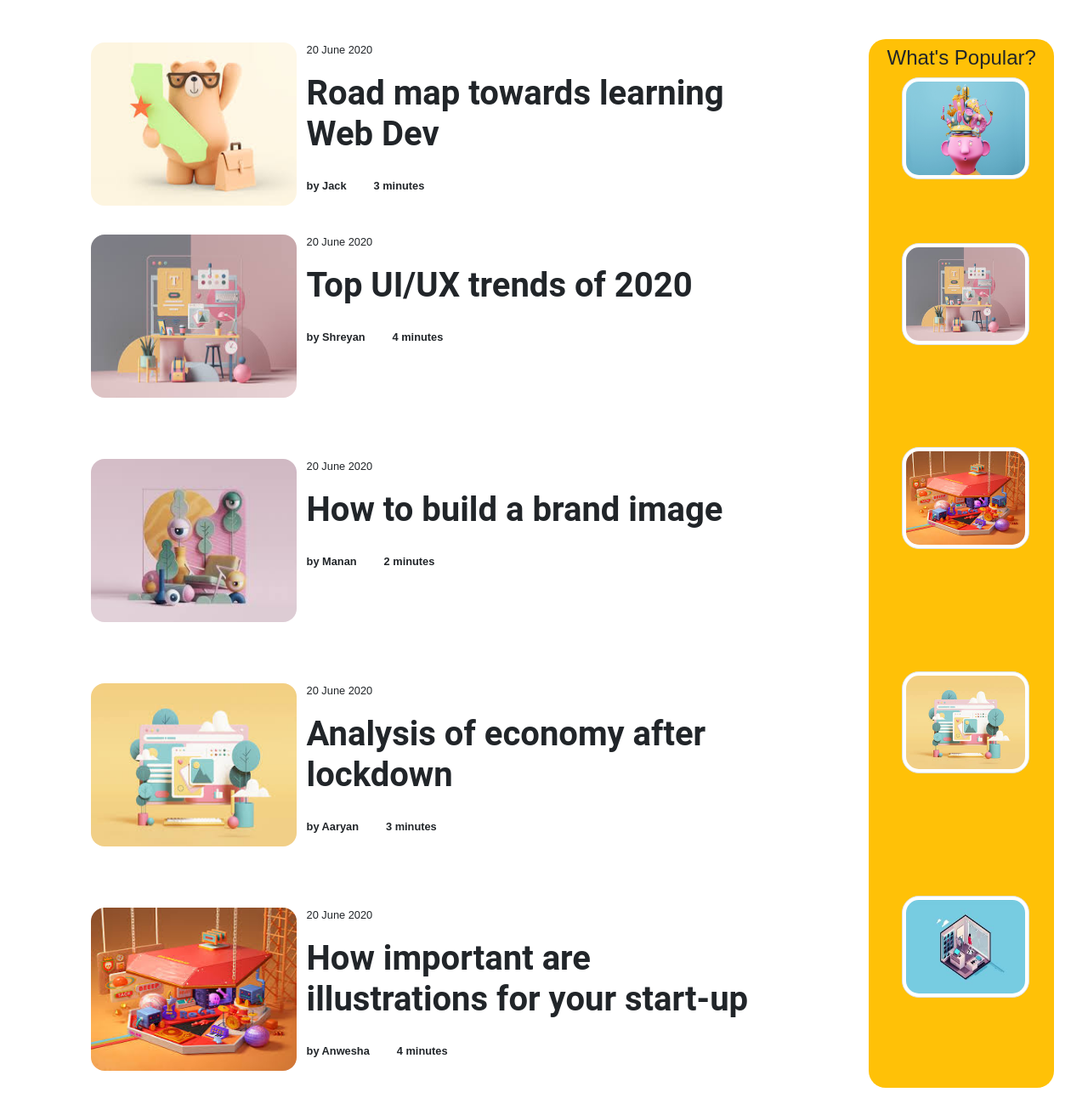
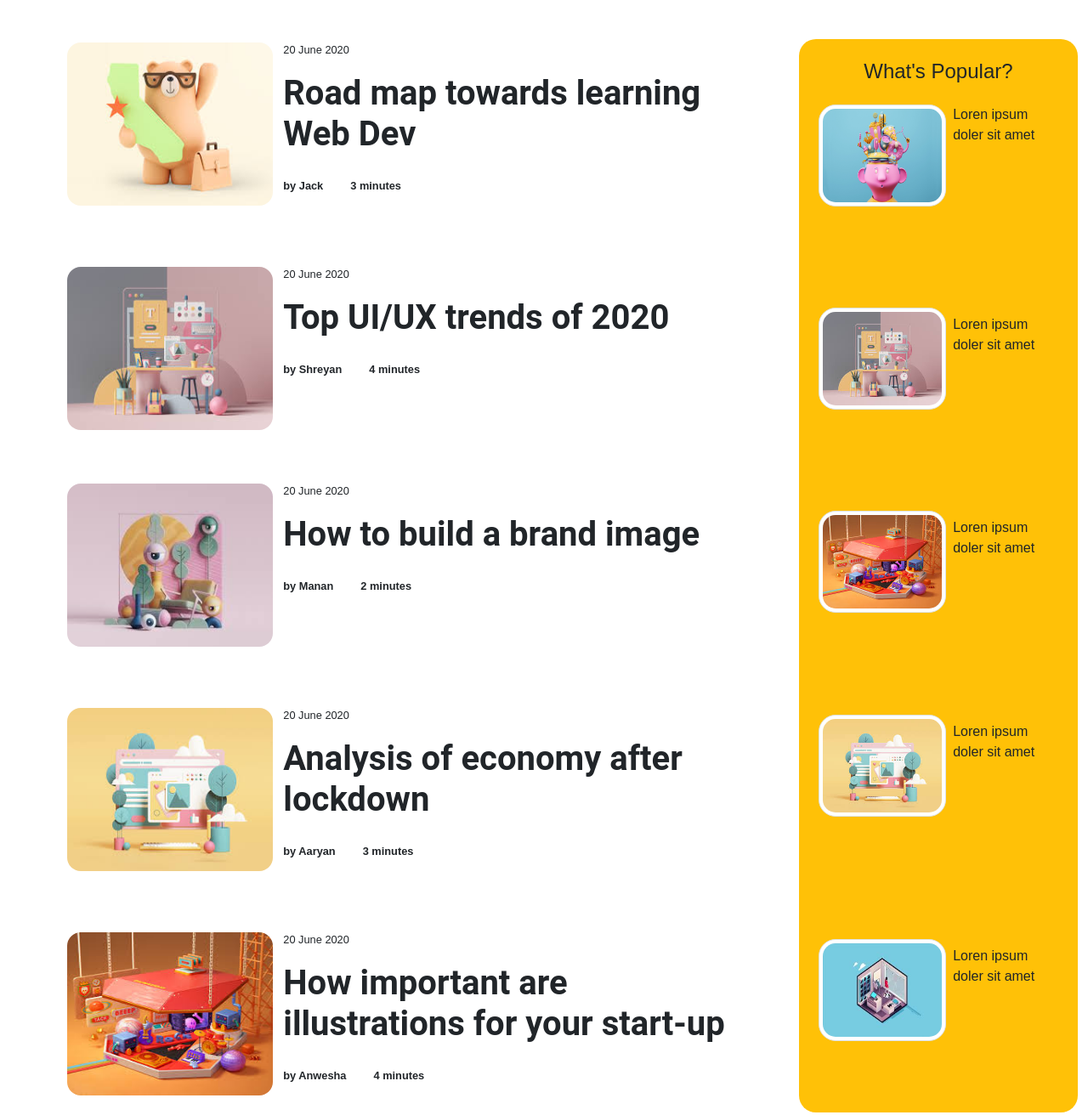
Before and after one commit to Sanskrita2001/ABC-blog, a plain HTML site: page onestowatch.html in a window 1280 px wide. Shown: the part 336-1648 px from the top of the page at 85% size. Drawn offline with nearby package versions, Linux system fonts and the light colour scheme.

Commit message:
What's Popular section updated

```diff
--- a/onestowatch.html
+++ b/onestowatch.html
@@ -64,8 +64,8 @@
     </div>
     <!-- Breadcrumb-->
     <ol class="breadcrumb">
-      <li class="breadcrumb-item"><a href="#"><span>Home</span></a></li>
-      <li class="breadcrumb-item"><a href="#"><span>Ones to Watch</span></a></li>
+      <li class="breadcrumb-item"><a href="#"><span class="text-dark">Home</span></a></li>
+      <li class="breadcrumb-item"><a href="#"><span class="text-dark">Ones to Watch</span></a></li>
     </ol>
     <div id="joinmodal" class="modal fade" role="dialog">
       <div class="modal-dialog modal-lg" role="content">
@@ -107,31 +107,34 @@
         <br><h5>Road map towards learning Web Dev</h5>
         <br><small><strong>by Jack &nbsp; &nbsp; &nbsp; &nbsp; 3 minutes</strong></small></p>
       </div>
-      <div class="container extra first d-none d-lg-inline col-lg-2 bg-warning">
-        <h4 class="text-center pt-lg-2">What's Popular?</h4>
-        <img src="Assets/1.jpg" class="img-thumbnail ml-lg-4" width="150px" height="120px">
+      <div class="container extra first d-none d-lg-inline col-lg-3 bg-warning">
+        <h4 class="text-center pt-lg-4 pb-lg-3">What's Popular?</h4>
+        <img src="Assets/1.jpg" class="img-thumbnail ml-lg-2 mr-lg-2 float-left" width="150px" height="120px">
+        <div class="title m-lg-2">Loren ipsum doler sit amet</div>
       </div>
     </div>
     <div class="row">
-      <div class="art container col-lg-8 mt-5 mt-lg-4" id=articles>
+      <div class="art container col-lg-8 mt-5 mt-lg-2" id=articles>
         <img src="Assets/3.jpg" class="img-thumbnail float-left mr-2 mb-3 ml-md-5 ml-3" width="250px" height="200px">
         <p><small>20 June 2020</small>
         <br><h5>Top UI/UX trends of 2020</h5>
         <br><small><strong>by Shreyan &nbsp; &nbsp; &nbsp; &nbsp; 4 minutes</strong></small></p>
       </div>
-      <div class="container extra d-none d-lg-inline col-lg-2 bg-warning">
-        <img src="Assets/3.jpg" class="img-thumbnail ml-lg-4 " width="150px" height="120px">
+      <div class="container extra second d-none d-lg-inline col-lg-3 bg-warning">
+        <img src="Assets/3.jpg" class="img-thumbnail ml-lg-2 mr-lg-2 float-left" width="150px" height="120px">
+        <div class="title m-lg-2">Loren ipsum doler sit amet</div>
       </div>
     </div>
     <div class="row">
-      <div class="art container col-lg-8 mt-5" id=articles>
+      <div class="art container col-lg-8 mt-5 mt-lg-4" id=articles>
         <img src="Assets/4.jpg" class="img-thumbnail float-left mr-2 mb-3 ml-md-5 ml-3" width="250px" height="200px">
         <p><small>20 June 2020</small>
         <br><h5>How to build a brand image</h5>
         <br><small><strong>by Manan &nbsp; &nbsp; &nbsp; &nbsp; 2 minutes</strong></small></p>
       </div>
-      <div class="container extra d-none d-lg-inline col-lg-2 bg-warning">
-        <img src="Assets/5.jpg" class="img-thumbnail ml-lg-4" width="150px" height="120px">
+      <div class="container extra third d-none d-lg-inline col-lg-3 bg-warning">
+        <img src="Assets/5.jpg" class="img-thumbnail ml-lg-2 mr-lg-2 float-left" width="150px" height="120px">
+        <div class="title m-lg-2">Loren ipsum doler sit amet</div>
       </div>
     </div>
     <div class="row">
@@ -141,8 +144,9 @@
         <br><h5>Analysis of economy after lockdown</h5>
         <br><small><strong>by Aaryan &nbsp; &nbsp; &nbsp; &nbsp; 3 minutes</strong></small></p>
       </div>
-      <div class="container extra d-none d-lg-inline col-lg-2 bg-warning">
-        <img src="Assets/6.jpg" class="img-thumbnail ml-lg-4" width="150px" height="120px">
+      <div class="container extra fourth d-none d-lg-inline col-lg-3 bg-warning">
+        <img src="Assets/6.jpg" class="img-thumbnail ml-lg-2 mr-lg-2 float-left" width="150px" height="120px">
+        <div class="title m-lg-2">Loren ipsum doler sit amet</div>
       </div>
     </div>
     <div class="row">
@@ -152,8 +156,9 @@
         <br><h5>How important are illustrations for your start-up</h5>
         <br><small><strong>by Anwesha &nbsp; &nbsp; &nbsp; &nbsp; 4 minutes</strong></small></p>
       </div>
-      <div class="container extra last d-none d-lg-inline col-lg-2 bg-warning">
-        <img src="Assets/7.jpg" class="img-thumbnail ml-lg-4" width="150px" height="120px">
+      <div class="container extra last d-none d-lg-inline col-lg-3 bg-warning">
+        <img src="Assets/7.jpg" class="img-thumbnail ml-lg-2 mr-lg-2 float-left" width="150px" height="120px">
+        <div class="title m-lg-2">Loren ipsum doler sit amet</div>
       </div>
     </div>
     </div>
```
